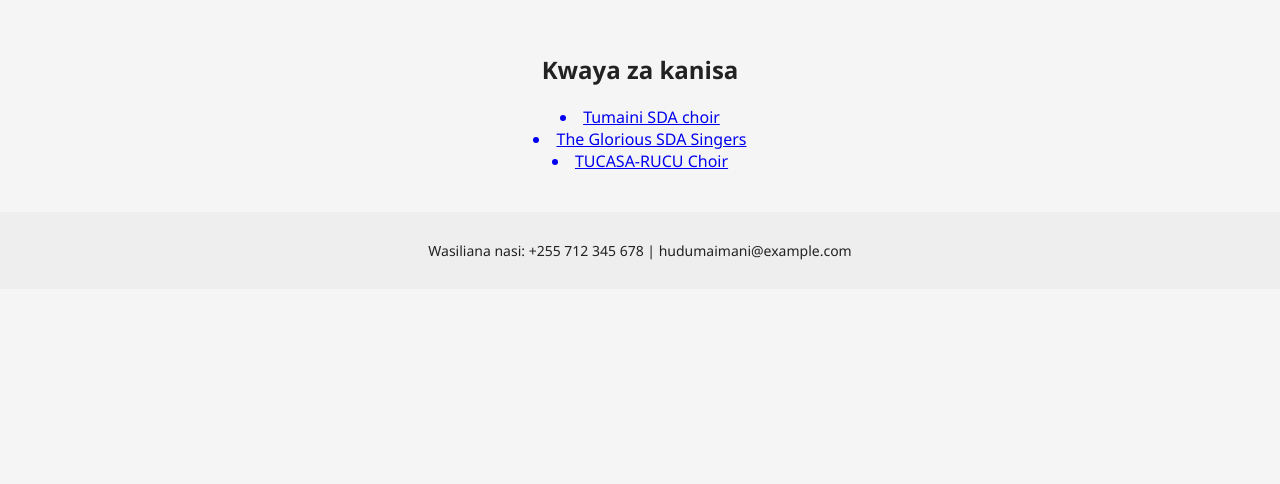
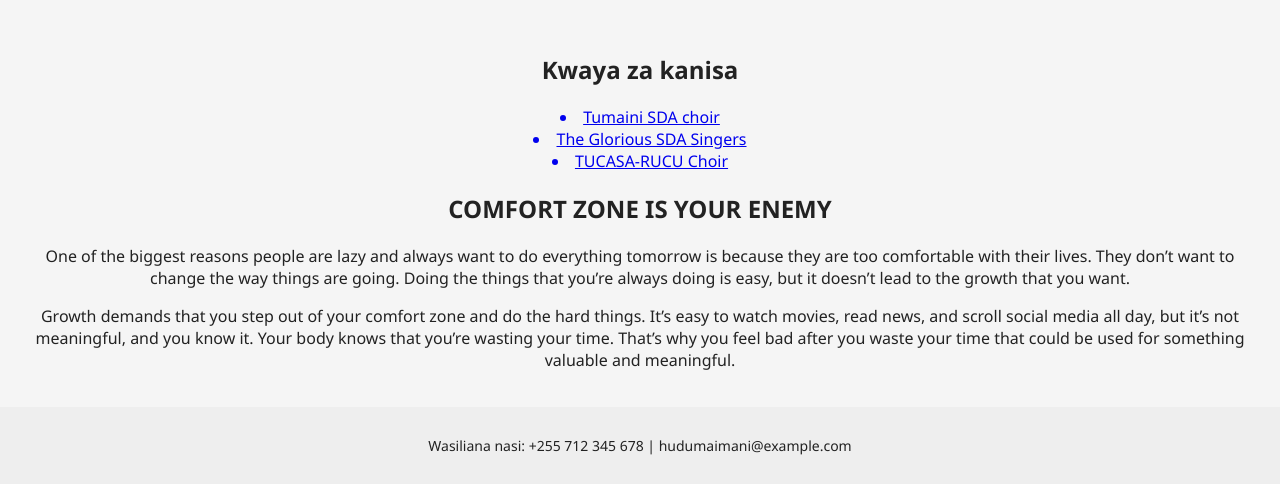
Before and after one commit to sackbale999/Iringa-sda, a plain HTML site: page Index.html in a window 1280 px wide. Shown: the part 1356-1840 px from the top of the page. Before the commit the page ends 1645 px from the top, so only its background shows below. Drawn offline with Linux system fonts and the light colour scheme.

Commit message:
Update Index.html

```diff
--- a/Index.html
+++ b/Index.html
@@ -58,7 +58,20 @@
       TUCASA-RUCU Choir
     </li>
     </a>
-  <h2></h2>
+  <h2>COMFORT ZONE IS YOUR ENEMY</h2>
+    <P>
+      One of the biggest reasons people are lazy and always want to do
+everything tomorrow is because they are too comfortable with their lives.
+They don’t want to change the way things are going. Doing the things that
+you’re always doing is easy, but it doesn’t lead to the growth that you want.
+    </P>
+    <P>
+Growth demands that you step out of your comfort zone and do the hard
+things. It’s easy to watch movies, read news, and scroll social media all day,
+but it’s not meaningful, and you know it. Your body knows that you’re
+wasting your time. That’s why you feel bad after you waste your time that
+could be used for something valuable and meaningful.
+    </P>
   </section>
 
   <footer>
```
